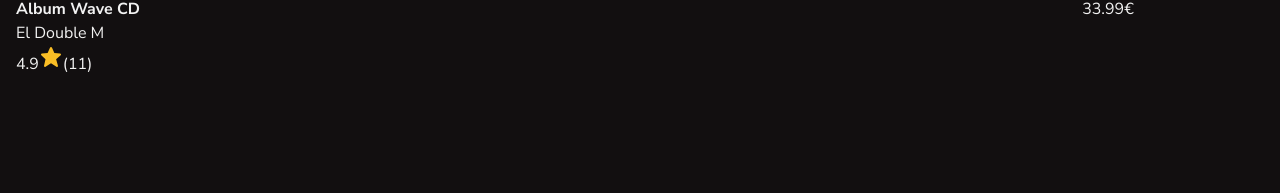
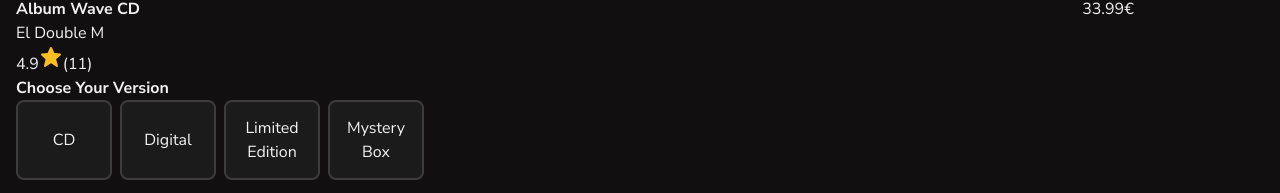
Before and after one commit to Mareq111/music-label-shop, a React (Vite) app: page /products/p1 in a window 1280 px wide. Shown: the part 849-1042 px from the top of the page. Before the commit the page ends 941 px from the top, so only its background shows below. Built offline with nearby package versions, Linux system fonts and the light colour scheme.

Commit message:
feat: add RadioInput component to ChooserVersionRadio component

```diff
--- /dev/null
+++ b/src/UI/Inputs/RadioInput.jsx
@@ -0,0 +1,29 @@
+import React from "react";
+import "./RadioInput.scss";
+export default function RadioInput({
+  radioLabel,
+  radioId,
+  radioName,
+  radioValue,
+  radioAriaLabel,
+  radioKey,
+}) {
+  return (
+    <>
+      <label>
+        <input
+          className="radio-input"
+          type="radio"
+          name="engine"
+          id={radioId}
+          value={radioValue}
+          aria-label={radioAriaLabel}
+          key={radioKey}
+        />
+        <span className="radio-tile">
+          <span className="radio-label">{radioLabel}</span>
+        </span>
+      </label>
+    </>
+  );
+}
--- /dev/null
+++ b/src/UI/Inputs/RadioInput.scss
@@ -0,0 +1,73 @@
+@import "../../styles/global/global.scss";
+
+// radio tile
+.radio-tile {
+  display: flex;
+  flex-direction: column;
+  align-items: center;
+  justify-content: center;
+  width: 6rem;
+  height: 5rem;
+  border-radius: 0.5rem;
+  border: 2px solid $grey-700;
+  background-color: $black-700;
+  transition: 0.1s ease;
+  cursor: pointer;
+  position: relative;
+  padding-inline: 0.5rem;
+
+  // styles for dot inside the radio tile
+  &:before {
+    content: "";
+    position: absolute;
+    display: block;
+    width: 0.75rem;
+    height: 0.75rem;
+    border: 0.1rem solid $grey-600;
+    background-color: transparent;
+    border-radius: 50%;
+    top: 0.25rem;
+    left: 0.25rem;
+    opacity: 0;
+    transition: 0.25s ease;
+  }
+
+  &:hover {
+    border-color: $eastern-blue;
+
+    &:before {
+      transform: scale(1);
+      opacity: 1;
+    }
+  }
+}
+// styling for radio label
+.radio-label {
+  color: $white;
+  transition: 0.3s ease;
+  text-align: center;
+  font-size: 1rem;
+}
+// Styling for radio input (hidden)
+.radio-input {
+  clip: rect(0 0 0 0);
+  -webkit-clip-path: inset(100%);
+  clip-path: inset(100%);
+  height: 1px;
+  width: 1px;
+  overflow: hidden;
+  position: absolute;
+  white-space: nowrap;
+}
+// Styling for dot inside the radio tile when input is checked
+.radio-input:checked + .radio-tile:before {
+  transform: scale(1);
+  opacity: 1;
+  background-color: $eastern-blue;
+  border-color: $eastern-blue;
+}
+// styling for radio label when input is checked
+.radio-input:checked + .radio-tile .radio-label {
+  color: $white;
+  font-weight: 700;
+}
--- /dev/null
+++ b/src/components/TopNav/ChooserVersionRadio.jsx
@@ -0,0 +1,41 @@
+import React from "react";
+import RadioInput from "../../UI/Inputs/RadioInput";
+import "./ChooserVersionRadio.scss";
+export default function ChooserVersionRadio() {
+  return (
+    <div className="div-radio-chooser">
+      <RadioInput
+        radioLabel="CD"
+        radioId="radio1"
+        radioName="version"
+        radioValue="1"
+        radioAriaLabel="Radio 1"
+        radioKey="1"
+      />
+      <RadioInput
+        radioLabel="Digital"
+        radioId="radio2"
+        radioName="version"
+        radioValue="2"
+        radioAriaLabel="Radio 2"
+        radioKey="2"
+      />
+      <RadioInput
+        radioLabel="Limited Edition"
+        radioId="radio3"
+        radioName="version"
+        radioValue="3"
+        radioAriaLabel="Radio 3"
+        radioKey="3"
+      />
+      <RadioInput
+        radioLabel="Mystery Box"
+        radioId="radio4"
+        radioName="version"
+        radioValue="4"
+        radioAriaLabel="Radio 4"
+        radioKey="4"
+      />
+    </div>
+  );
+}
--- /dev/null
+++ b/src/components/TopNav/ChooserVersionRadio.scss
@@ -0,0 +1,10 @@
+@import "../../styles/global/global.scss";
+
+.div-radio-chooser {
+  display: flex;
+  justify-content: flex-start;
+  align-items: center;
+  flex-direction: row;
+  flex-wrap: wrap;
+  gap: 0.5rem;
+}
--- a/src/components/TopNav/ContentProductDetails.jsx
+++ b/src/components/TopNav/ContentProductDetails.jsx
@@ -1,5 +1,6 @@
 import React from "react";
 import IconStar from "../../UI/Icons/IconStar.jsx";
+import ChooserVersionRadio from "./ChooserVersionRadio.jsx";
 export default function ContentProductDetails() {
   return (
     <div className="div-content-text-all">
@@ -19,6 +20,9 @@ export default function ContentProductDetails() {
           <span className="number-of-reviews">(11)</span>
         </div>
       </div>
+      {/* checkboxes for item version */}
+      <h3>Choose Your Version</h3>
+      <ChooserVersionRadio />
     </div>
   );
 }
--- a/src/main.jsx
+++ b/src/main.jsx
@@ -2,7 +2,6 @@ import React from "react";
 import ReactDOM from "react-dom/client";
 import App from "./App.jsx";
 import "./index.scss";
-import { BrowserRouter } from "react-router-dom";
 
 ReactDOM.createRoot(document.getElementById("root")).render(
   <React.StrictMode>
```
Also changed, not shown: 1 other file (tests, documents, lock files or other folders).
